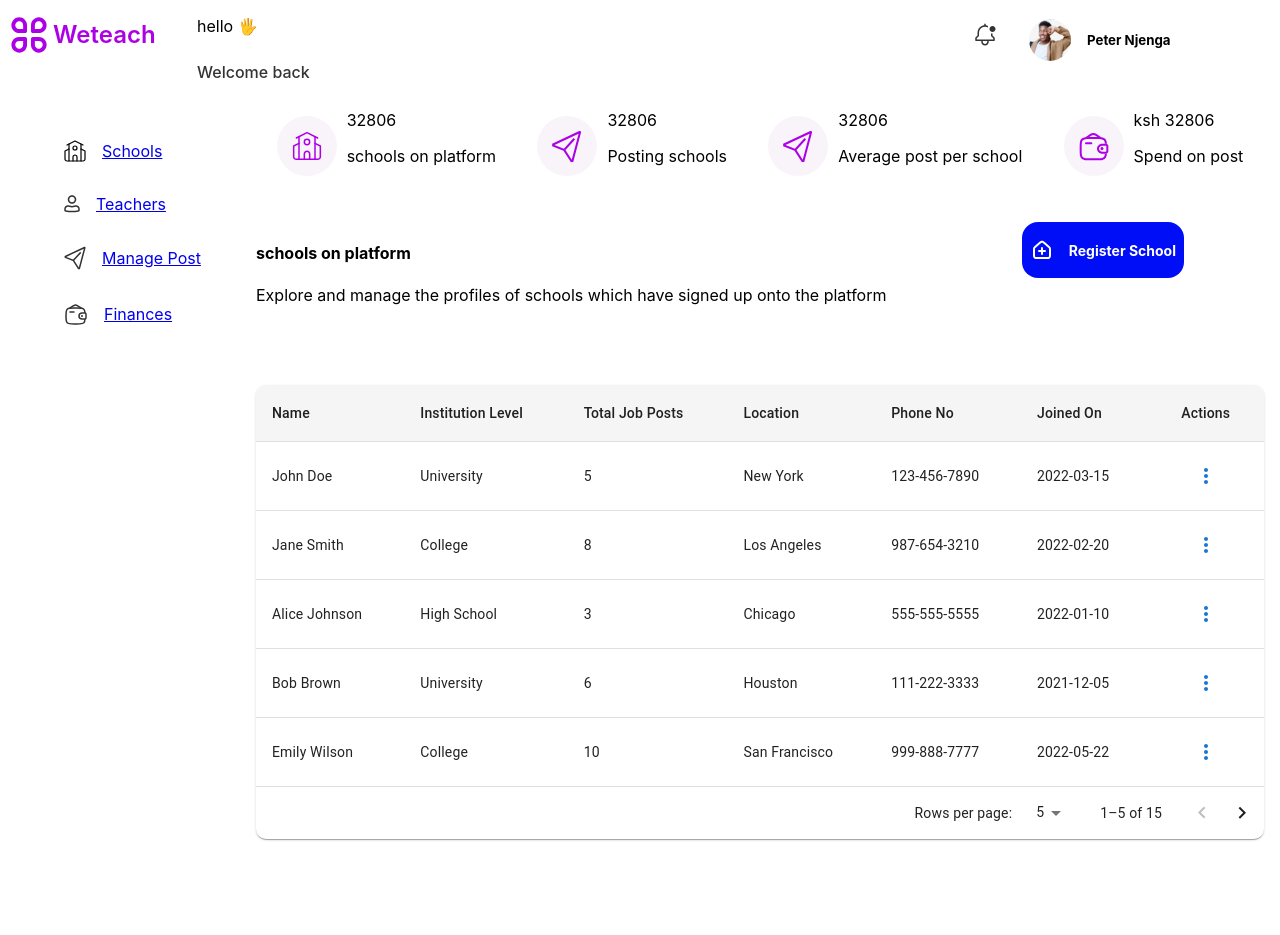
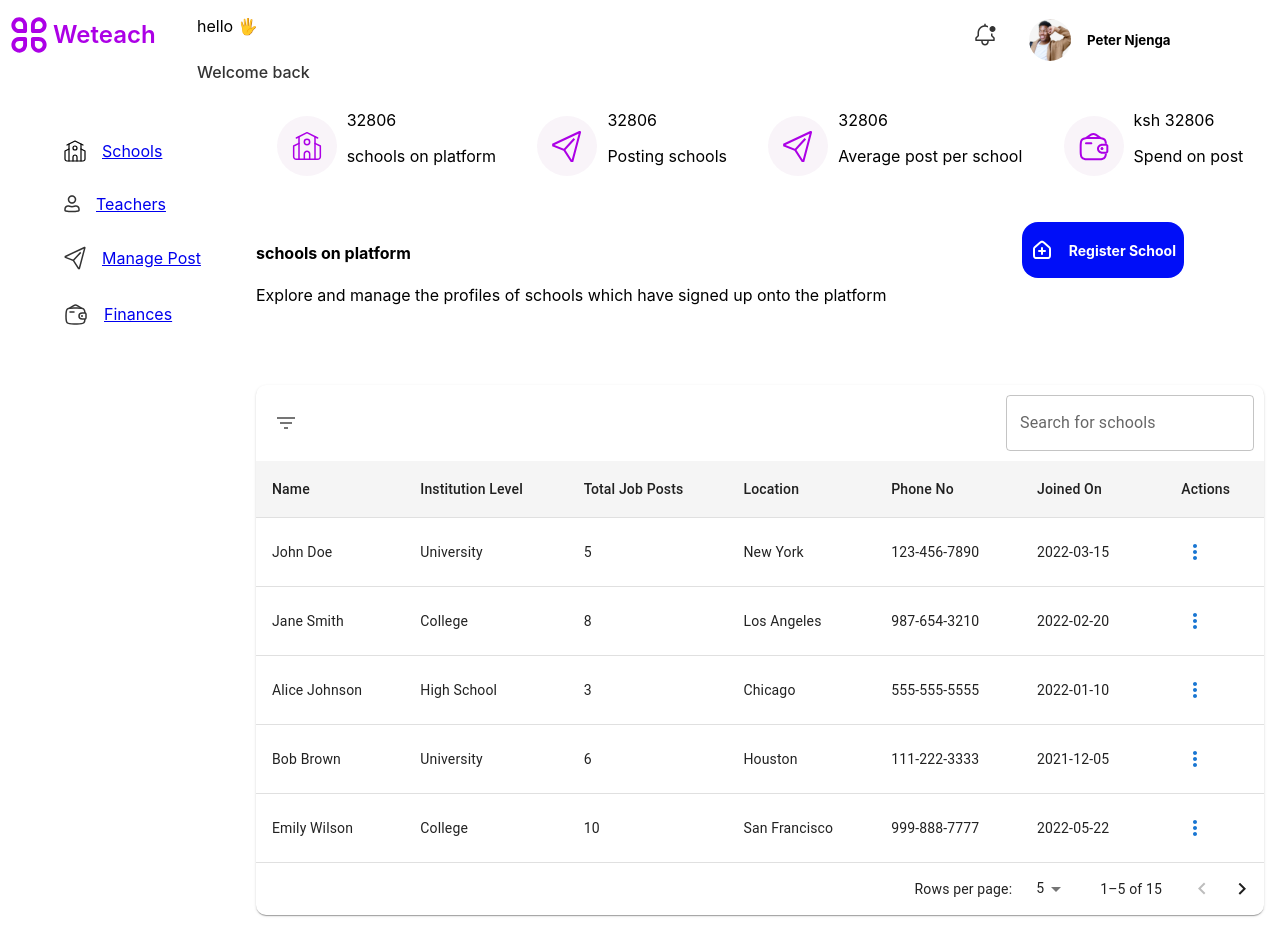
Before and after one commit to george827/AdminDash, a React (Vite) app: page / in a window 1280 px wide. Before the commit the page ends 859 px from the top, so only its background shows below. Built offline with nearby package versions, Linux system fonts and the light colour scheme.

Commit message:
Add filter

```diff
--- a/src/components/schools/allSchools/matAllSchoolsTable.jsx
+++ b/src/components/schools/allSchools/matAllSchoolsTable.jsx
@@ -10,8 +10,12 @@ import {
   TablePagination,
   Button,
   Menu,
-  MenuItem
+  MenuItem,
+  Tooltip,
+  IconButton,
+  TextField
 } from "@mui/material";
+import FilterListIcon from "@mui/icons-material/FilterList";
 import MoreVertIcon from "@mui/icons-material/MoreVert";
 
 const data = [
@@ -152,6 +156,7 @@ const MyTable = () => {
   const [page, setPage] = useState(0);
   const [rowsPerPage, setRowsPerPage] = useState(rowsPerPageOptions[0]);
   const [anchorEl, setAnchorEl] = useState(null);
+  const [filterText, setFilterText] = useState("");
 
   const handleChangePage = (event, newPage) => {
     setPage(newPage);
@@ -165,31 +170,71 @@ const MyTable = () => {
   const handleMenuClick = (event) => {
     setAnchorEl(event.currentTarget);
   };
+  const handleMenuClick2 = (event) => {
+    console.log(event.currentTarget);
+  };
 
   const handleCloseMenu = () => {
     setAnchorEl(null);
   };
+  const handleFilterChange = (event) => {
+    setFilterText(event.target.value);
+  };
+
+  const handleFilterOptionClick = (option) => {
+    setFilterBy(option);
+    setAnchorEl(null); // Close the filter menu
+};
+
+  const filteredData = data.filter((item) =>
+    Object.values(item).some((value) =>
+      value.toString().toLowerCase().includes(filterText.toLowerCase())
+    )
+  );
+
 
   return (
     <TableContainer component={Paper} sx={{ borderRadius: "10px" }}>
+      <div
+        style={{
+          display: "flex",
+          justifyContent: "space-between",
+          alignItems: "center",
+          padding: "10px",
+        }}
+      >
+        <Tooltip title="Filter list">
+          <IconButton onClick={handleMenuClick2}>
+            <FilterListIcon />
+          </IconButton>
+        </Tooltip>
+        <TextField
+          variant="outlined"
+          label="Search for schools"
+          value={filterText}
+          onChange={handleFilterChange}
+        />
+      </div>
       <Table>
         <TableHead sx={{ backgroundColor: "#F5F5F5" }}>
           <TableRow>
             {columns.map((column) => (
               <TableCell key={column.id}>{column.label}</TableCell>
             ))}
-            <TableCell align="center" colSpan={2}>Actions</TableCell>
+            <TableCell align="center" colSpan={2}>
+              Actions
+            </TableCell>
           </TableRow>
         </TableHead>
         <TableBody>
-          {data
+          {filteredData
             .slice(page * rowsPerPage, page * rowsPerPage + rowsPerPage)
             .map((row, index) => (
               <TableRow key={index}>
                 {columns.map((column) => (
                   <TableCell key={column.id}>{row[column.id]}</TableCell>
                 ))}
-                <TableCell align="center">
+                <TableCell>
                   <Button onClick={handleMenuClick}>
                     <MoreVertIcon />
                   </Button>
@@ -209,7 +254,7 @@ const MyTable = () => {
       <TablePagination
         rowsPerPageOptions={rowsPerPageOptions}
         component="div"
-        count={data.length}
+        count={filteredData.length}
         rowsPerPage={rowsPerPage}
         page={page}
         onPageChange={handleChangePage}
```
